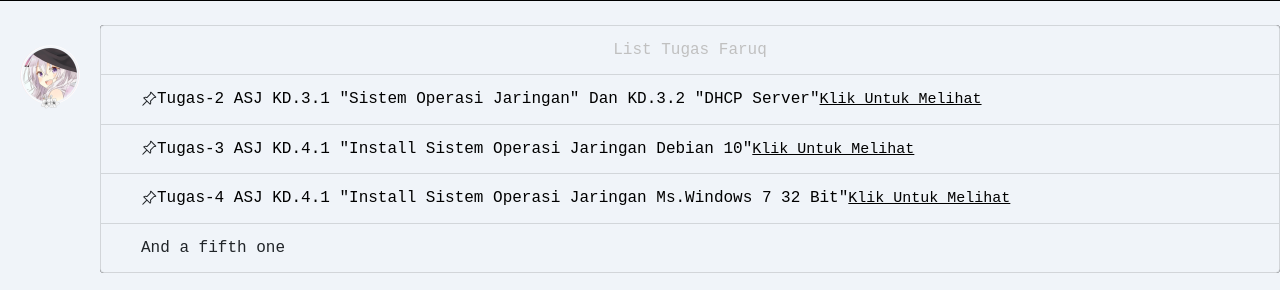
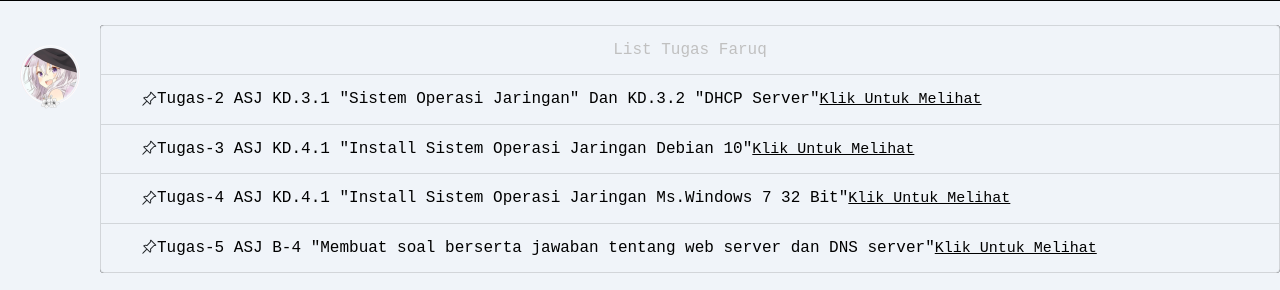
Before and after one commit to Faruq1935/Tugas, a plain HTML site: page index.html in a window 1280 px wide. Shown: the part 55-345 px from the top of the page. Drawn offline with nearby package versions, Linux system fonts and the light colour scheme.

Commit message:
Update index.html

```diff
--- a/index.html
+++ b/index.html
@@ -14,7 +14,7 @@
   </head>
   <body>
 <nav class="navbar navbar-expand-lg navbar-dark fixed-top navbar-expand-md" style="background-color:black;">
-  <a class="navbar-brand" href="#">NumpokTugas;</a>
+  <a class="navbar-brand" href="index.html">NumpokTugas;</a>
   <button class="navbar-toggler" type="button" data-toggle="collapse" data-target="#navbarNavAltMarkup" aria-controls="navbarNavAltMarkup" aria-expanded="false" aria-label="Toggle navigation">
     <span class="navbar-toggler-icon"></span>
   </button>
@@ -42,7 +42,11 @@
   <path d="M9.828.722a.5.5 0 0 1 .354.146l4.95 4.95a.5.5 0 0 1 0 .707c-.48.48-1.072.588-1.503.588-.177 0-.335-.018-.46-.039l-3.134 3.134a5.927 5.927 0 0 1 .16 1.013c.046.702-.032 1.687-.72 2.375a.5.5 0 0 1-.707 0l-2.829-2.828-3.182 3.182c-.195.195-1.219.902-1.414.707-.195-.195.512-1.22.707-1.414l3.182-3.182-2.828-2.829a.5.5 0 0 1 0-.707c.688-.688 1.673-.767 2.375-.72a5.922 5.922 0 0 1 1.013.16l3.134-3.133a2.772 2.772 0 0 1-.04-.461c0-.43.108-1.022.589-1.503a.5.5 0 0 1 .353-.146zm.122 2.112v-.002.002zm0-.002v.002a.5.5 0 0 1-.122.51L6.293 6.878a.5.5 0 0 1-.511.12H5.78l-.014-.004a4.507 4.507 0 0 0-.288-.076 4.922 4.922 0 0 0-.765-.116c-.422-.028-.836.008-1.175.15l5.51 5.509c.141-.34.177-.753.149-1.175a4.924 4.924 0 0 0-.192-1.054l-.004-.013v-.001a.5.5 0 0 1 .12-.512l3.536-3.535a.5.5 0 0 1 .532-.115l.096.022c.087.017.208.034.344.034.114 0 .23-.011.343-.04L9.927 2.028c-.029.113-.04.23-.04.343a1.779 1.779 0 0 0 .062.46z"/>
 </svg><a style="color:black;" href="index4.html">Tugas-4 ASJ KD.4.1 "Install Sistem Operasi Jaringan Ms.Windows 7 32 Bit"<span style="text-decoration: underline; font-size:15px;">Klik Untuk Melihat</span></a></li>
 
-  <li class="list-group-item" style="background-color:#F0F4F9;  padding-left:40px;">And a fifth one</li>
+
+<li class="list-group-item ket" style="background-color:#F0F4F9; padding-left:40px;"><svg xmlns="http://www.w3.org/2000/svg" width="16" height="16" fill="currentColor" class="bi bi-pin-angle" viewBox="0 0 16 16">
+  <path d="M9.828.722a.5.5 0 0 1 .354.146l4.95 4.95a.5.5 0 0 1 0 .707c-.48.48-1.072.588-1.503.588-.177 0-.335-.018-.46-.039l-3.134 3.134a5.927 5.927 0 0 1 .16 1.013c.046.702-.032 1.687-.72 2.375a.5.5 0 0 1-.707 0l-2.829-2.828-3.182 3.182c-.195.195-1.219.902-1.414.707-.195-.195.512-1.22.707-1.414l3.182-3.182-2.828-2.829a.5.5 0 0 1 0-.707c.688-.688 1.673-.767 2.375-.72a5.922 5.922 0 0 1 1.013.16l3.134-3.133a2.772 2.772 0 0 1-.04-.461c0-.43.108-1.022.589-1.503a.5.5 0 0 1 .353-.146zm.122 2.112v-.002.002zm0-.002v.002a.5.5 0 0 1-.122.51L6.293 6.878a.5.5 0 0 1-.511.12H5.78l-.014-.004a4.507 4.507 0 0 0-.288-.076 4.922 4.922 0 0 0-.765-.116c-.422-.028-.836.008-1.175.15l5.51 5.509c.141-.34.177-.753.149-1.175a4.924 4.924 0 0 0-.192-1.054l-.004-.013v-.001a.5.5 0 0 1 .12-.512l3.536-3.535a.5.5 0 0 1 .532-.115l.096.022c.087.017.208.034.344.034.114 0 .23-.011.343-.04L9.927 2.028c-.029.113-.04.23-.04.343a1.779 1.779 0 0 0 .062.46z"/>
+</svg><a style="color:black;" href="index5.html">Tugas-5 ASJ B-4 "Membuat soal berserta jawaban tentang web server dan DNS server"<span style="text-decoration: underline; font-size:15px;">Klik Untuk Melihat</span></a></li>
+
 </ul>
 
 
```
